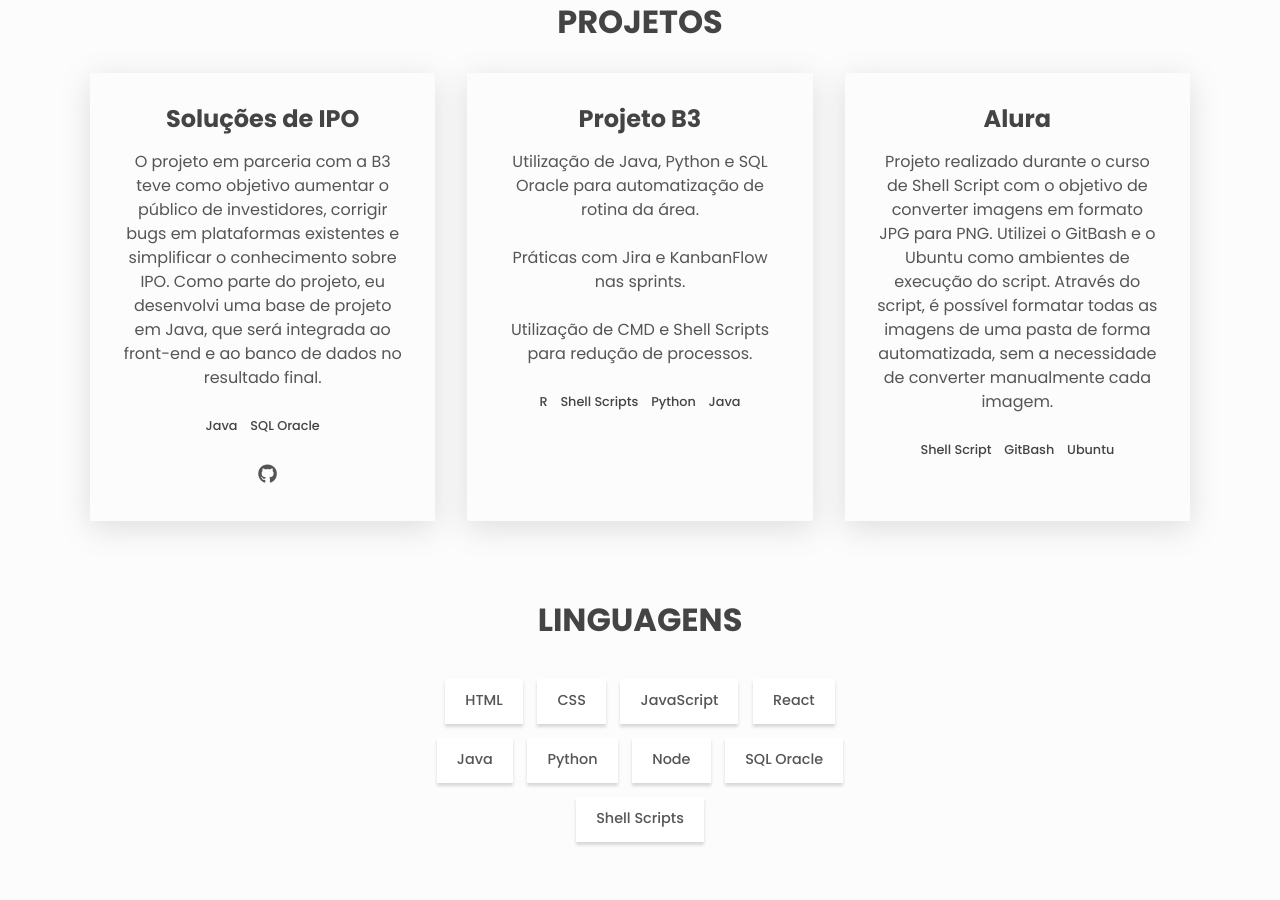
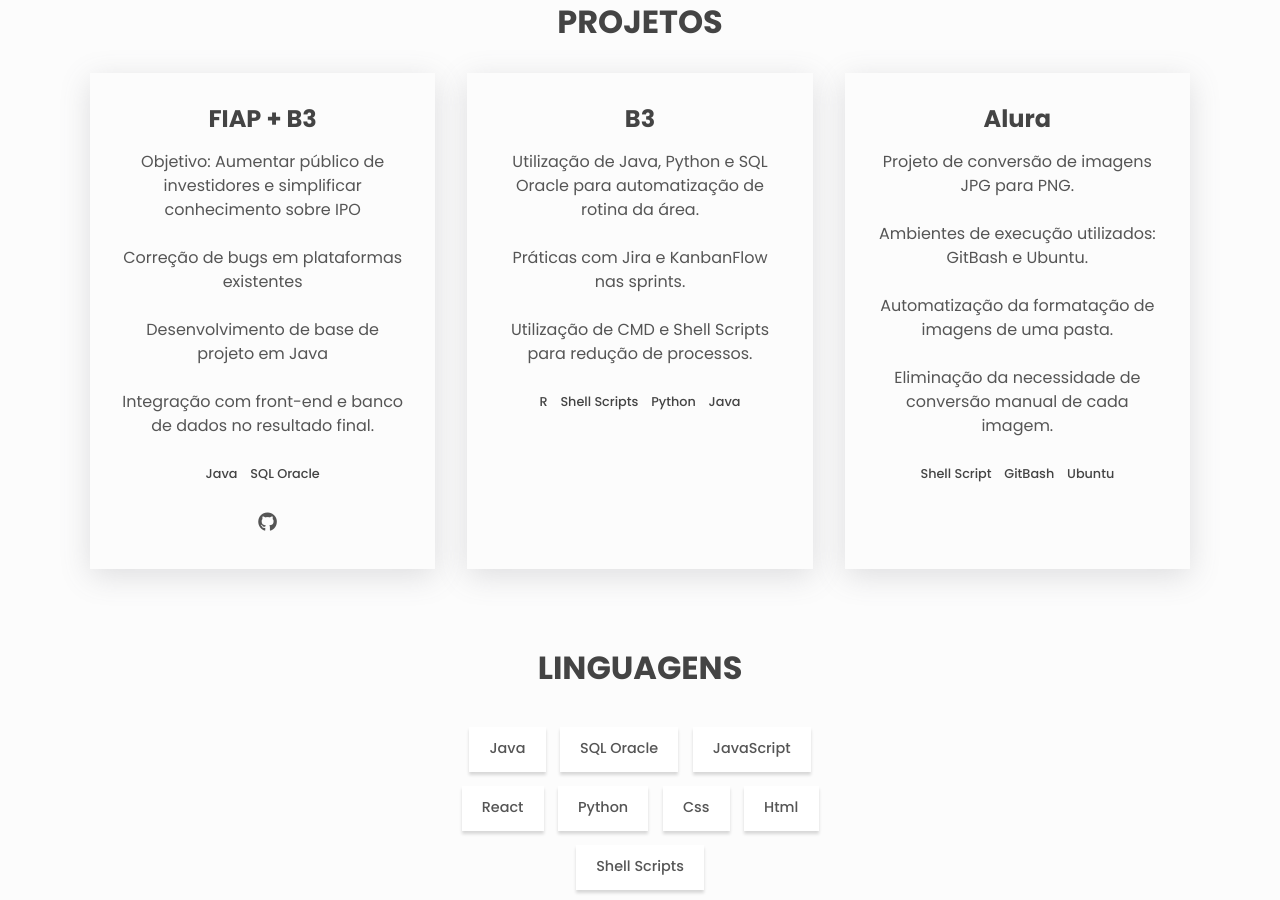
Before and after one commit to fehstack/fehstack.github.io, a plain HTML site: page index.html in a window 1280 px wide. Shown: the part 628-1528 px from the top of the page. Drawn offline with Linux system fonts and the light colour scheme.

Commit message:
Update index.html

```diff
--- a/index.html
+++ b/index.html
@@ -81,11 +81,14 @@
 
       <div class="projects__grid">
         <div class="project">
-          <h3>Soluções de IPO</h3>
+          <h3>FIAP + B3</h3>
           <p class="project__description">
-            O projeto em parceria com a B3 teve como objetivo aumentar o público de investidores, corrigir bugs em
-            plataformas existentes e simplificar o conhecimento sobre IPO. Como parte do projeto, eu desenvolvi
-            uma base de projeto em Java, que será integrada ao front-end e ao banco de dados no resultado final.
+            <ul>
+              Objetivo: Aumentar público de investidores e simplificar conhecimento sobre IPO<br><br>
+              Correção de bugs em plataformas existentes<br><br>
+              Desenvolvimento de base de projeto em Java<br><br>
+              Integração com front-end e banco de dados no resultado final.
+            </ul>
           </p>
           <ul class="project__stack">
             <li class="project__stack-item">Java</li>
@@ -99,7 +102,7 @@
         </div>
 
         <div class="project">
-          <h3>Projeto B3</h3>
+          <h3>B3</h3>
           <p class="project__description">
             Utilização de Java, Python e SQL Oracle para automatização de rotina da área.<br><br>
             Práticas com Jira e KanbanFlow nas sprints.<br><br>
@@ -117,10 +120,10 @@
 
           <h3>Alura</h3>
           <p class="project__description">
-            Projeto realizado durante o curso de Shell Script com o objetivo de converter imagens em formato JPG para
-            PNG. Utilizei o GitBash e o Ubuntu como ambientes de execução do script. Através do script, é possível
-            formatar todas as imagens de uma pasta de forma automatizada, sem a necessidade de converter manualmente
-            cada imagem.
+            Projeto de conversão de imagens JPG para PNG.<br><br>
+            Ambientes de execução utilizados: GitBash e Ubuntu.<br><br>
+            Automatização da formatação de imagens de uma pasta.<br><br>
+            Eliminação da necessidade de conversão manual de cada imagem.
           </p>
           <ul class="project__stack">
             <li class="project__stack-item">Shell Script</li>
@@ -135,14 +138,13 @@
     <section class="section skills" id="skills">
       <h2 class="section__title">Linguagens</h2>
       <ul class="skills__list">
-        <li class="skills__list-item btn btn--plain">HTML</li>
-        <li class="skills__list-item btn btn--plain">CSS</li>
+        <li class="skills__list-item btn btn--plain">Java</li>
+        <li class="skills__list-item btn btn--plain">SQL Oracle</li>
         <li class="skills__list-item btn btn--plain">JavaScript</li>
         <li class="skills__list-item btn btn--plain">React</li>
-        <li class="skills__list-item btn btn--plain">Java</li>
         <li class="skills__list-item btn btn--plain">Python</li>
-        <li class="skills__list-item btn btn--plain">Node</li>
-        <li class="skills__list-item btn btn--plain">SQL Oracle</li>
+        <li class="skills__list-item btn btn--plain">Css</li>
+        <li class="skills__list-item btn btn--plain">Html</li>
         <li class="skills__list-item btn btn--plain">Shell Scripts</li>
       </ul>
     </section>
@@ -194,7 +196,6 @@
       </div>
     </section>
 
-    <!-- Contact -->
     <section class="section contact center" id="contact">
       <h2 class="section__title">Contato</h2>
       <a href="https://api.whatsapp.com/send?phone=5511978477931&text=Olá,%20gostaria%20de%20falar%20sobre%20um%20assunto."
```
